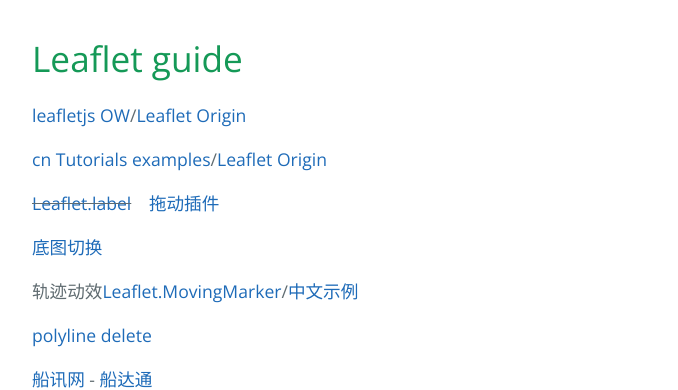
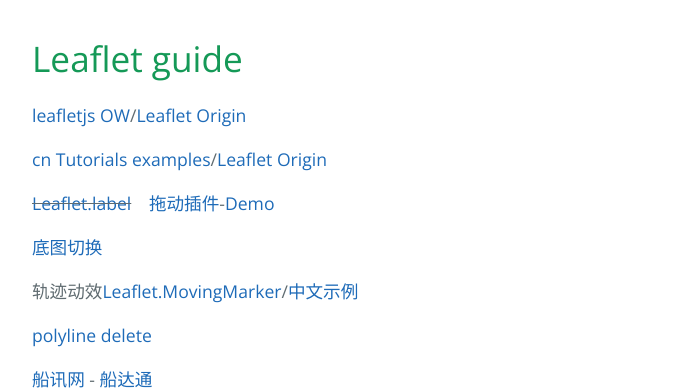
Before and after one commit to AmbroseRen/test, a Jekyll site: the page built from js/leaflet.md, in a window 1280 px wide. Shown: the top 390 px of the page, without its empty margins (192-870 px from the left). Built offline with Jekyll 4.4.1, drawn with Linux system fonts in a browser that asks for light colours; our own code applies the rules of GitHub Pages for plain Markdown files; the repository's description, which GitHub fills in, is left out.

Commit message:
Update leaflet.md

```diff
--- a/js/leaflet.md
+++ b/js/leaflet.md
@@ -4,7 +4,7 @@
 
 [cn Tutorials examples](https://leafletjs.cn/examples.html)/[Leaflet Origin](https://github.com/NICEXAI/leaflet_zh)
 
-~~[Leaflet.label](https://github.com/Leaflet/Leaflet.label)~~&emsp;[拖动插件](https://github.com/Leaflet/Path.Drag.js)
+~~[Leaflet.label](https://github.com/Leaflet/Leaflet.label)~~&emsp;[拖动插件](https://github.com/Leaflet/Path.Drag.js)-[Demo](https://www.javascriptcn.com/post/37557#examples)
 
 [底图切换](https://github.com/clavijojuan/L.switchBasemap)
 
```
